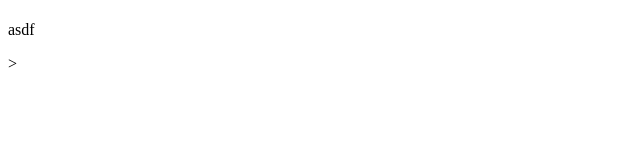
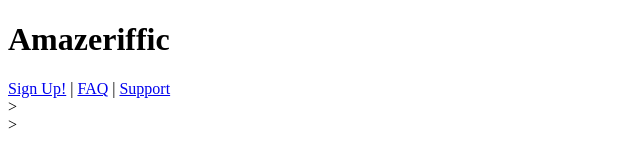
Before and after one commit to Drewlove/Web-App, a plain HTML site: page index.html in a window 1280 px wide. Shown: the whole page, without its empty margins (0-640 px from the left). Drawn offline with Linux system fonts and the light colour scheme.

Commit message:
outline of page

```diff
--- a/index.html
+++ b/index.html
@@ -1,12 +1,21 @@
 <!DOCTYPE html>
 <html>
 <head>
-	<title></title>
+	<title>Amazeriffic</title>
 </head>
 <body>
-<h1></h1>
-<p>asdf</p>
+	<header>
+		<h1>Amazeriffic</h1>
+		<nav>
+			<a href="#">Sign Up!</a> |
+			<a href="#">FAQ</a> |
+			<a href="#">Support</a>
+		</nav>
+	</header>>
 
+	<main></main>
+
+	<footer></footer>
 
 </body>
 </html>>
```
